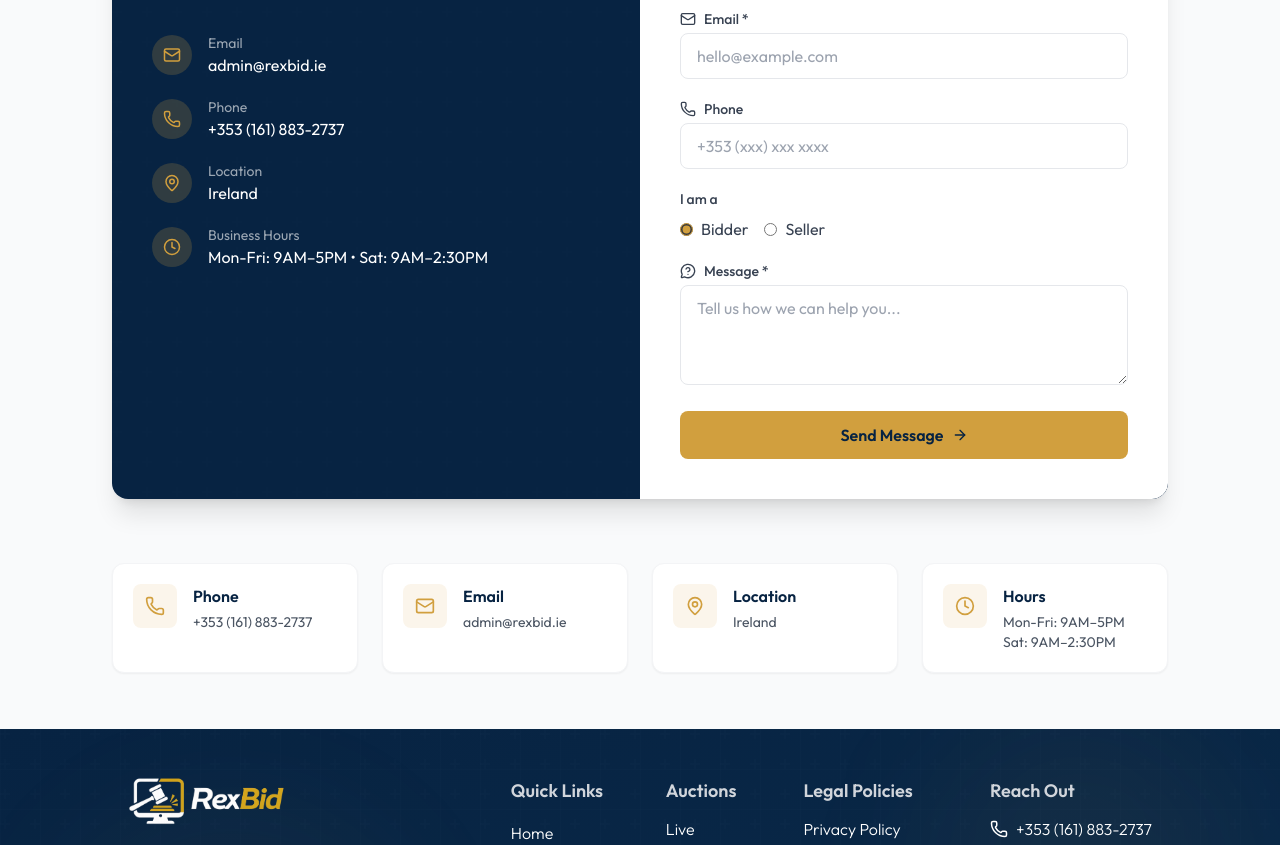
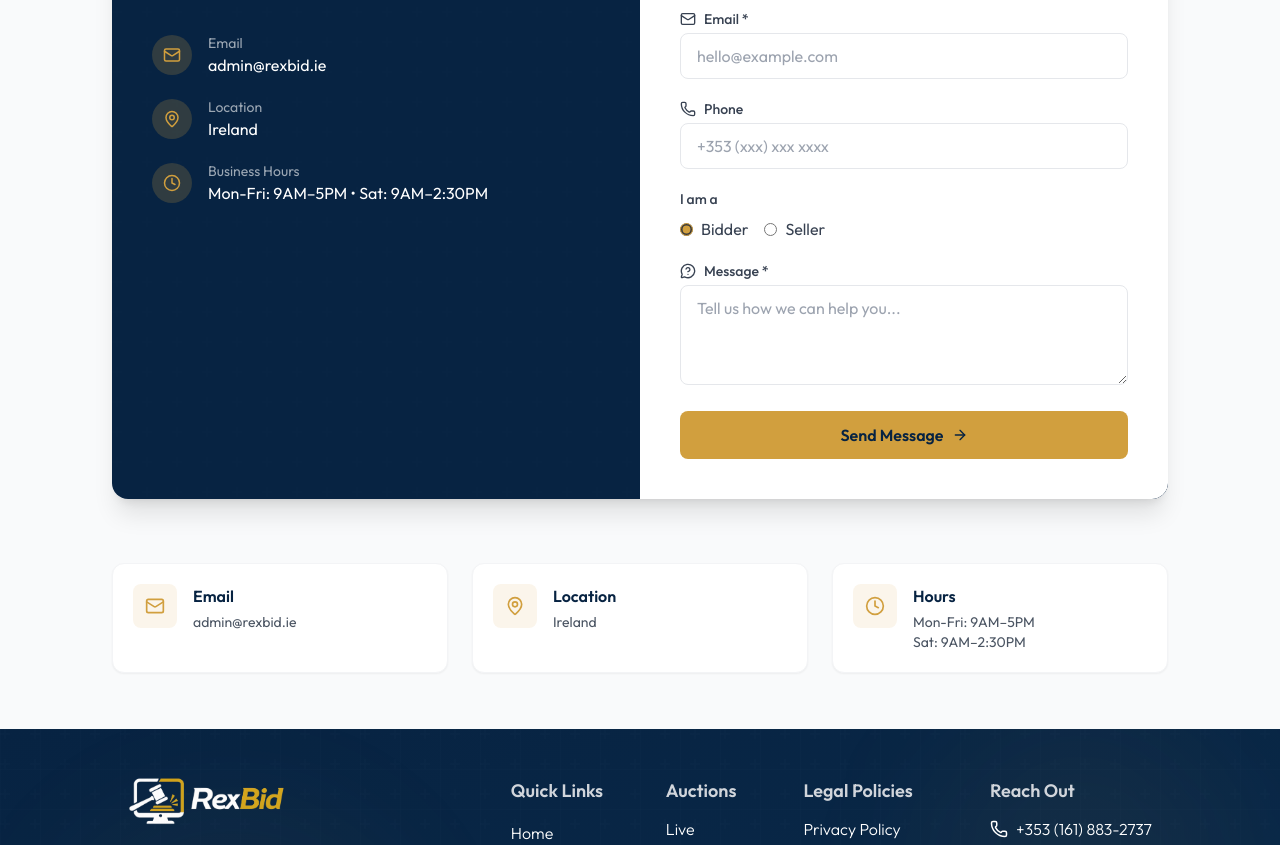
Before and after one commit to iamparvejkhan03/rexbid, a React (Vite) app in the folder frontend/: page /contact in a window 1280 px wide. Shown: the part 535-1380 px from the top of the page. Built offline with nearby package versions, Linux system fonts and the light colour scheme; no server answers.

Commit message:
revision one

```diff
--- a/frontend/src/components/SellerStatsCard.jsx
+++ b/frontend/src/components/SellerStatsCard.jsx
@@ -51,9 +51,9 @@ const SellerStatsCard = ({ sellerId }) => {
                                 </h3>
 
                                 <div className="flex items-center flex-wrap gap-3 text-gray-500 text-sm">
-                                        <a className="flex items-center break-all gap-2" href={`mailto:${stats?.email}`}>
+                                        {/* <a className="flex items-center break-all gap-2" href={`mailto:${stats?.email}`}>
                                             <Mail size={18} /> <span className="underline">{stats?.email}</span>
-                                        </a>
+                                        </a> */}
 
                                         <a className="flex items-center gap-2" href={`mailto:${stats?.phone}`}>
                                             <PhoneCall size={18} /> <span className="underline">{stats?.phone}</span>
--- a/frontend/src/pages/Contact.jsx
+++ b/frontend/src/pages/Contact.jsx
@@ -133,7 +133,7 @@ function Contact() {
                                     </Link>
                                 </div>
                             </div>
-                            <div className="flex items-center gap-4">
+                            {/* <div className="flex items-center gap-4">
                                 <div className="w-10 h-10 rounded-full bg-[#D19F3E]/20 flex items-center justify-center">
                                     <Phone size={18} className="text-[#D19F3E]" />
                                 </div>
@@ -143,7 +143,7 @@ function Contact() {
                                         {otherData?.phoneCode} {otherData?.formatPhone(otherData?.phone)}
                                     </Link>
                                 </div>
-                            </div>
+                            </div> */}
                             <div className="flex items-center gap-4">
                                 <div className="w-10 h-10 rounded-full bg-[#D19F3E]/20 flex items-center justify-center">
                                     <MapPin size={18} className="text-[#D19F3E]" />
@@ -250,9 +250,9 @@ function Contact() {
             </div>
 
             {/* Info Cards Row – simple, animated */}
-            <div className="grid sm:grid-cols-2 lg:grid-cols-4 gap-6 my-14">
+            <div className="grid sm:grid-cols-2 lg:grid-cols-3 gap-6 my-14">
                 {[
-                    { icon: Phone, title: "Phone", content: `${otherData?.phoneCode} ${otherData?.formatPhone?.(otherData?.phone) || ''}`, delay: 0 },
+                    // { icon: Phone, title: "Phone", content: `${otherData?.phoneCode} ${otherData?.formatPhone?.(otherData?.phone) || ''}`, delay: 0 },
                     { icon: Mail, title: "Email", content: otherData.email, delay: 1 },
                     { icon: MapPin, title: "Location", content: otherData.address, delay: 2 },
                     { icon: Clock, title: "Hours", content: "Mon-Fri: 9AM–5PM\nSat: 9AM–2:30PM", delay: 3 },
--- a/frontend/src/pages/Home.jsx
+++ b/frontend/src/pages/Home.jsx
@@ -352,11 +352,9 @@ function Home() {
             {/* </Container> */}
 
             {/* Testimonials */}
-            {/* <Container> */}
-            <Suspense fallback={<LoadingSpinner />}>
+            {/* <Suspense fallback={<LoadingSpinner />}>
                 <TestimonialSection />
-            </Suspense>
-            {/* </Container> */}
+            </Suspense> */}
 
             <CTA />
         </>
```
